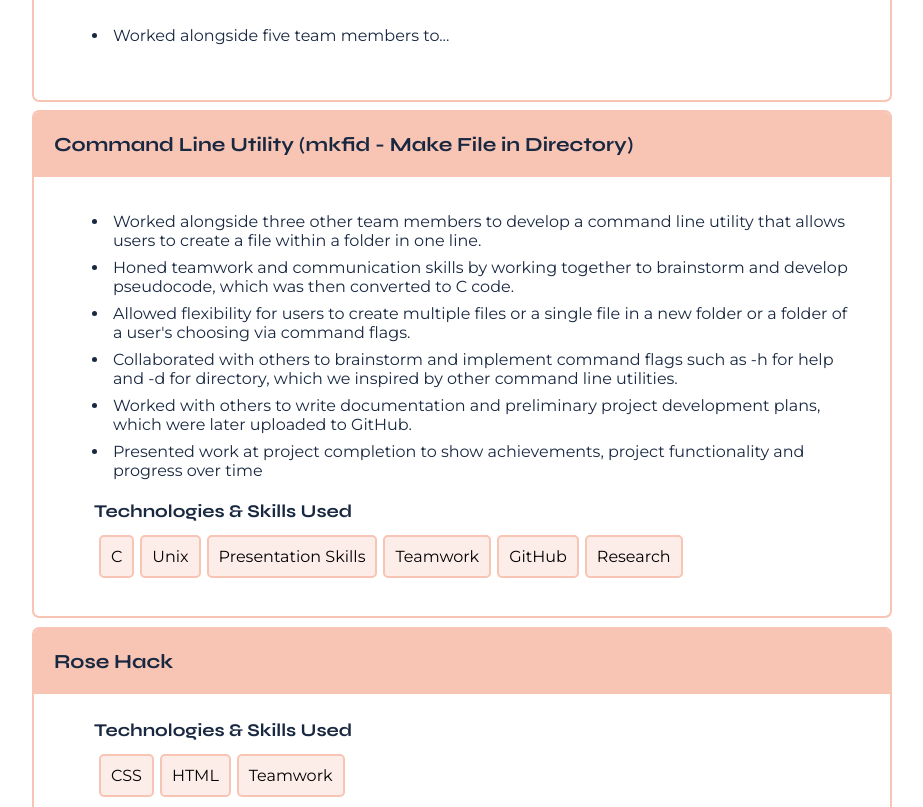
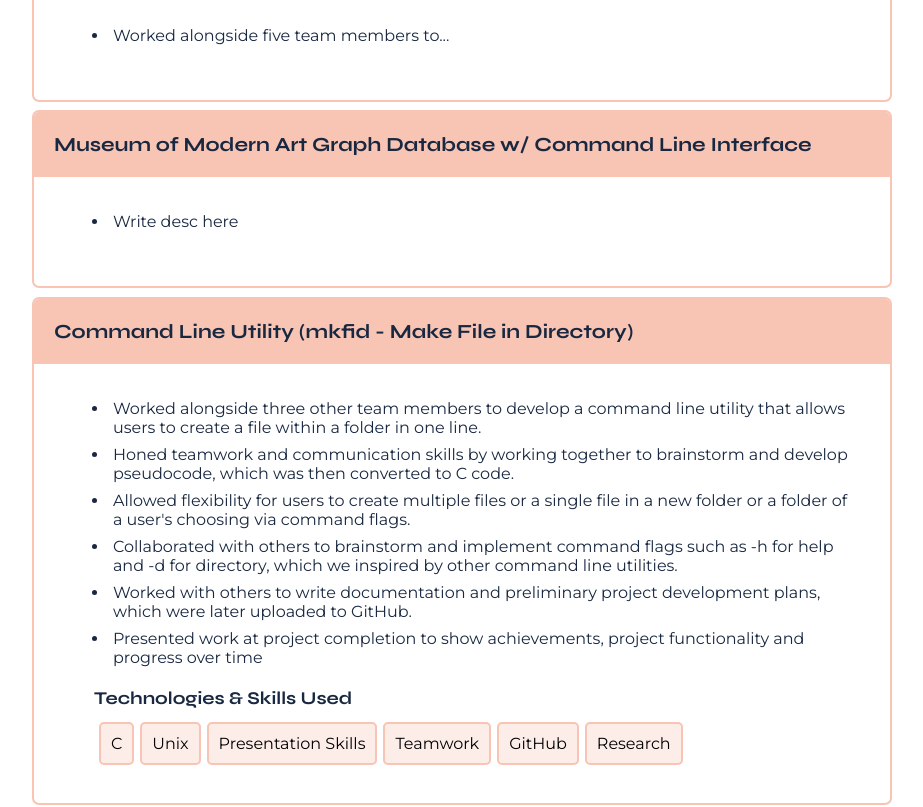
Before and after one commit to speer987/personal-website, a React (Create React App) app: page / in a window 1280 px wide. Shown: the part 5380-6187 px from the top of the page, without its empty margins (178-1101 px from the left). Built offline with nearby package versions, Linux system fonts and the light colour scheme.

Commit message:
adding updated projects page

```diff
--- a/src/components/projects.js
+++ b/src/components/projects.js
@@ -149,6 +149,11 @@ const projects = [
     desc: ["Worked alongside five team members to..."],
   },
   {
+    course: "Museum of Modern Art Graph Database w/ Command Line Interface",
+    university: "Loyola Marymount University",
+    desc: ["Write desc here"],
+  },
+  {
     course: "Command Line Utility (mkfid - Make File in Directory)",
     university: "Loyola Marymount University",
     desc: [
```
